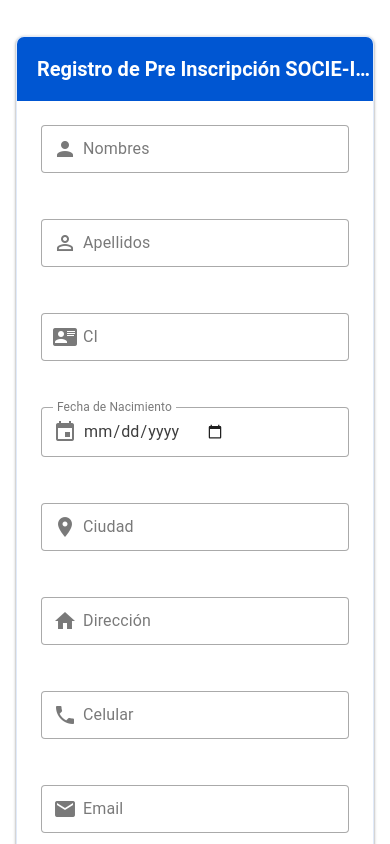
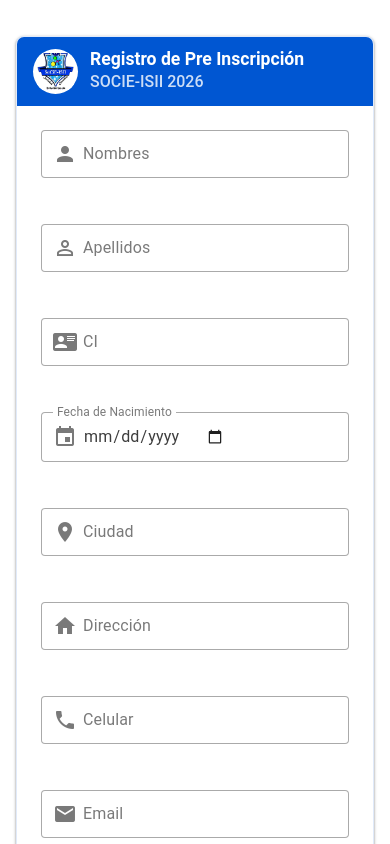
Before and after one commit to ramossis/soceisi-frontend, a Vue app: page / in a window 390 px wide. Shown: the top 844 px of the page. Built offline with nearby package versions, Linux system fonts and the light colour scheme.

Commit message:
fix: styles

```diff
--- a/index.html
+++ b/index.html
@@ -1,10 +1,10 @@
-<!DOCTYPE html>
+<!doctype html>
 <html lang="">
   <head>
-    <meta charset="UTF-8">
-    <link rel="icon" href="/favicon.ico">
-    <meta name="viewport" content="width=device-width, initial-scale=1.0">
-    <title>Vite App</title>
+    <meta charset="UTF-8" />
+    <link rel="icon" href="./src/assets/Logo-SoCiE-ISII.ico" />
+    <meta name="viewport" content="width=device-width, initial-scale=1.0" />
+    <title>SOCEIISI</title>
   </head>
   <body>
     <div id="app"></div>
--- a/src/components/FormularioIncripcion.vue
+++ b/src/components/FormularioIncripcion.vue
@@ -1,10 +1,19 @@
 <template>
   <v-container>
     <v-card class="mx-auto mt-5 elevation-10" max-width="800" rounded="lg" border="primary thin">
-      <v-toolbar color="primary" dark px-4>
-        <v-toolbar-title class="font-weight-bold">
-          Registro de Pre Inscripción SOCIE-ISII 2026
-        </v-toolbar-title>
+      <v-toolbar color="primary" dark height="auto" class="py-3 px-2">
+        <v-avatar size="45" class="ml-2 mr-3 bg-white pa-1">
+          <v-img src="@/assets/Logo-SoCiE-ISII.png" alt="SOCIE-ISII"></v-img>
+        </v-avatar>
+
+        <div class="d-flex flex-column justify-center">
+          <div class="text-h6 font-weight-bold titulo-adaptable line-height-tight">
+            Registro de Pre Inscripción
+          </div>
+          <div class="text-caption text-uppercase font-weight-medium opacity-80">
+            SOCIE-ISII 2026
+          </div>
+        </div>
       </v-toolbar>
 
       <v-card-text class="pa-6">
@@ -139,6 +148,7 @@
                 rows="2"
               ></v-textarea>
             </v-col>
+
             <v-col cols="12">
               <v-divider class="my-4"></v-divider>
               <p class="text-subtitle-1 font-weight-bold text-primary mb-4">
@@ -149,7 +159,7 @@
 
             <v-col cols="12" md="4">
               <v-file-input
-                label="Foto de C.I. (Anverso)"
+                label="Foto de C.I."
                 prepend-inner-icon="mdi-camera"
                 variant="outlined"
                 accept="image/*"
@@ -176,7 +186,7 @@
                 variant="outlined"
                 accept="image/*"
                 density="comfortable"
-                :rules="[(v) => !!v || 'Sube tu registro de materias']"
+                :rules="[(v) => !!v || 'Sube tu registro']"
               ></v-file-input>
             </v-col>
           </v-row>
@@ -186,13 +196,16 @@
       <v-divider></v-divider>
 
       <v-card-actions class="pa-4 justify-end">
-        <v-btn color="grey-darken-1" variant="text" class="mr-2">Limpiar</v-btn>
+        <v-btn color="grey-darken-1" variant="text" @click="resetForm" class="mr-2">
+          Limpiar
+        </v-btn>
         <v-btn
           color="primary"
           variant="elevated"
           size="large"
           min-width="150"
           :disabled="!isFormValid"
+          @click="submitForm"
         >
           Registrar
         </v-btn>
@@ -203,6 +216,35 @@
 
 <script setup>
 import { ref } from 'vue'
+
 const isFormValid = ref(false)
 const formRef = ref(null)
+
+const resetForm = () => {
+  formRef.value.reset()
+}
+
+const submitForm = () => {
+  if (isFormValid.value) {
+    alert('Formulario validado. ¡Listo para enviar a Vercel!')
+  }
+}
 </script>
+
+<style scoped>
+.line-height-tight {
+  line-height: 1.2 !important;
+}
+
+.titulo-adaptable {
+  white-space: normal !important;
+  word-wrap: break-word;
+  max-width: 100%;
+}
+
+@media (max-width: 600px) {
+  .titulo-adaptable {
+    font-size: 1.1rem !important;
+  }
+}
+</style>
```
Also changed, not shown: src/assets/Logo-SoCiE-ISII.png (added), 1 other file (tests, documents, lock files or other folders).
